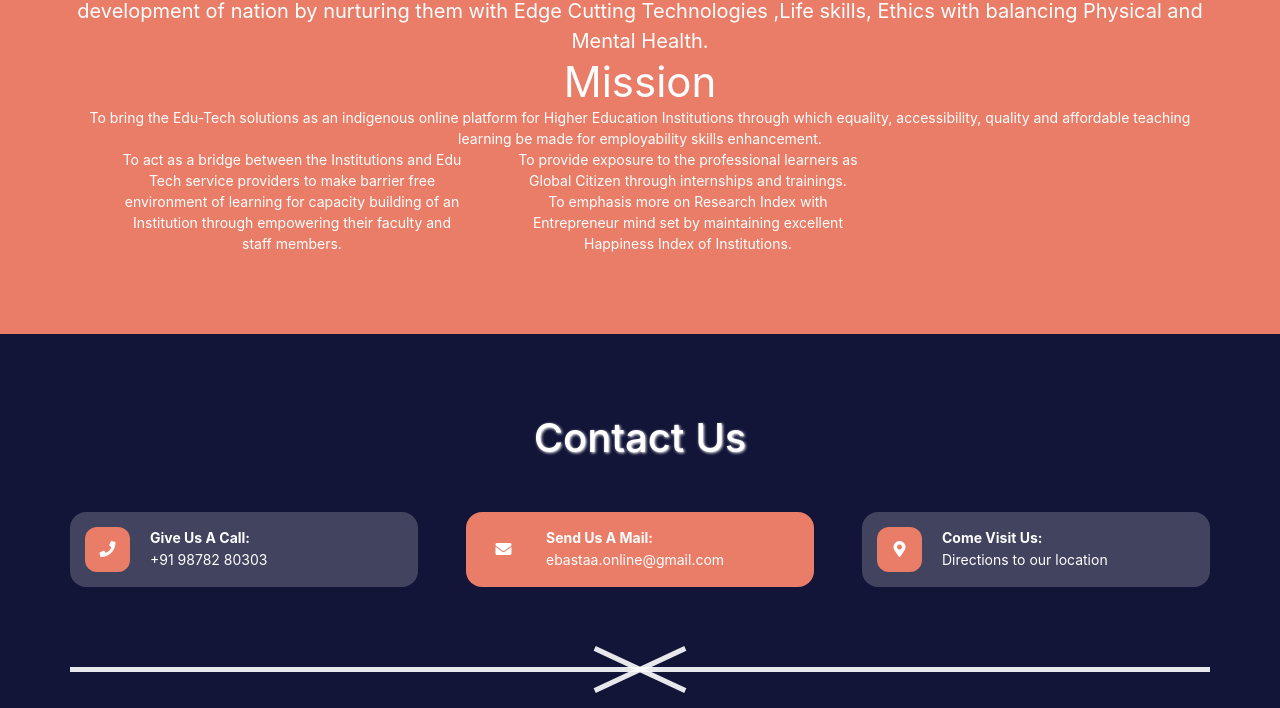
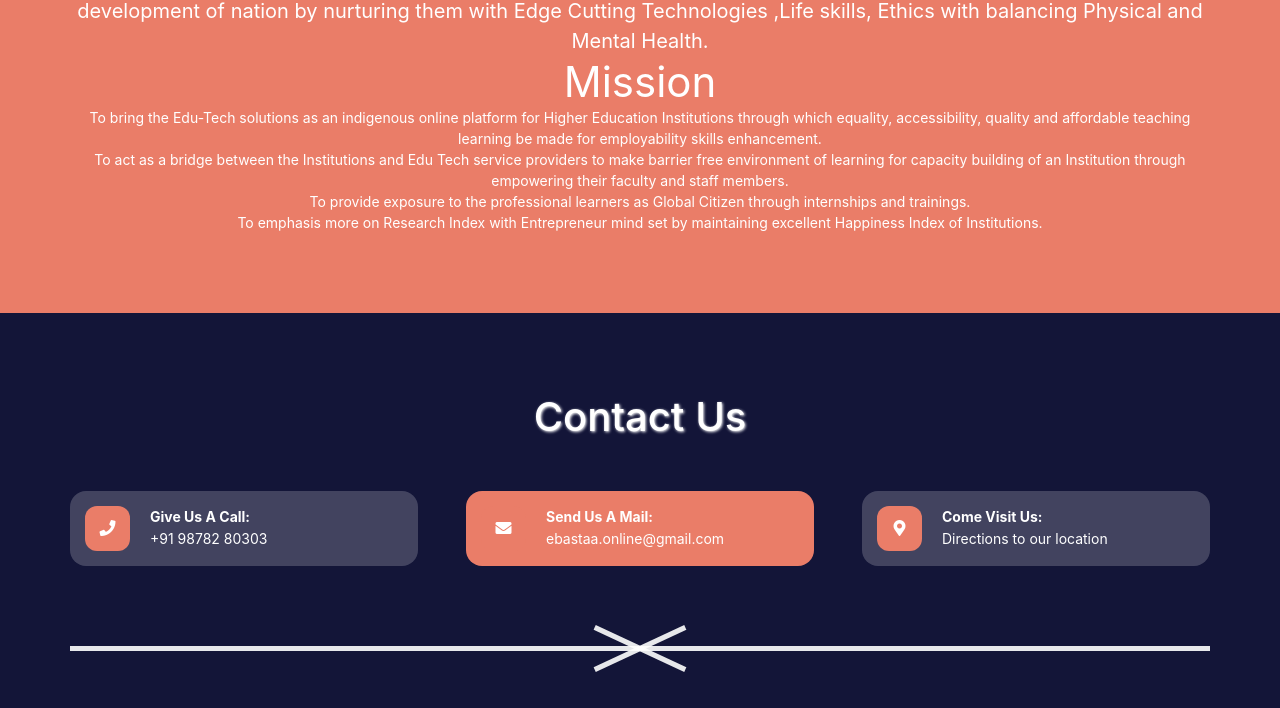
Before and after one commit to sandeepsaggu/eBastaa, a plain HTML site: page pages/aboutus1.html in a window 1280 px wide. Shown: the part 950-1658 px from the top of the page. Drawn offline with nearby package versions, Linux system fonts and the light colour scheme.

Commit message:
Update aboutus1.html

```diff
--- a/pages/aboutus1.html
+++ b/pages/aboutus1.html
@@ -118,13 +118,13 @@ eBastaa.online is broadening its horizon expeditiously. Academicians of repute,
         <li >
           To bring the Edu-Tech solutions as an indigenous online platform for  Higher Education Institutions through which equality, accessibility, quality and affordable teaching learning be made for employability skills enhancement.
         </li>
-        <li class="one_third">
+        <li >
           To act as a bridge between the Institutions and Edu Tech service providers to make barrier free environment of learning for capacity building of an Institution through empowering their  faculty and staff members.
         </li>
-        <li class="one_third">
+        <li >
           To provide exposure to the professional learners as Global Citizen through internships and trainings.
         </li>
-        <li class="one_third">
+        <li >
           To emphasis more on Research Index with Entrepreneur mind set by maintaining excellent Happiness Index of Institutions.
          </li>
       </ul>
```
